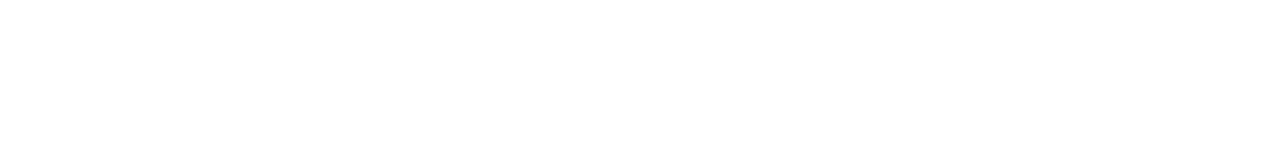
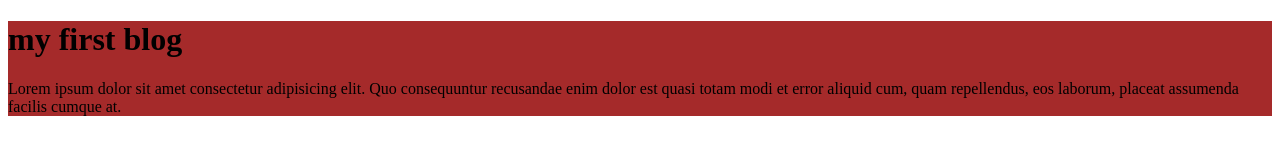
Before and after one commit to hasan-muhid/my-first-github-repo, a plain HTML site: page index.html in a window 1280 px wide. Drawn offline with Linux system fonts and the light colour scheme.

Commit message:
add the first blog

```diff
--- a/index.html
+++ b/index.html
@@ -3,9 +3,11 @@
 <head>
     <meta charset="UTF-8">
     <meta name="viewport" content="width=device-width, initial-scale=1.0">
+    <link rel="stylesheet" href="style/blog.css">
     <title>my first github repo</title>
 </head>
 <body>
-
+    <div><h1>my first blog</h1>
+        <p>Lorem ipsum dolor sit amet consectetur adipisicing elit. Quo consequuntur recusandae enim dolor est quasi totam modi et error aliquid cum, quam repellendus, eos laborum, placeat assumenda facilis cumque at.</p></div>
 </body>
 </html>
--- /dev/null
+++ b/style/blog.css
@@ -0,0 +1,3 @@
+div{
+    background-color: brown;
+}
```
